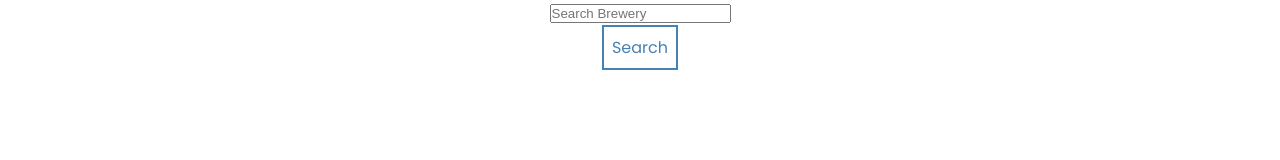
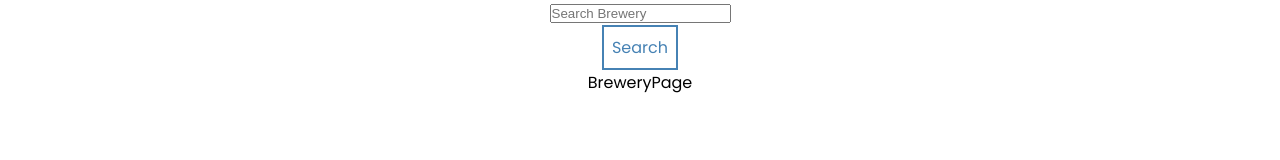
Before and after one commit to Jcparks84/Capstone, a React (Create React App) app in the folder frontend/: page / in a window 1280 px wide. Shown: the part 170-330 px from the top of the page. Built offline with nearby package versions, Linux system fonts and the light colour scheme; sample sign-in values are in the browser's storage.

Commit message:
Fixed Brewery Page Routing Issue + Able To Iosolate Brewery By Id

```diff
--- a/frontend/src/App.js
+++ b/frontend/src/App.js
@@ -22,8 +22,8 @@ import BreweryPage from "./pages/BreweryPage/BreweryPage";
 
 function App() {
 
-  const [currentBrewery, SetCurrentBrewery] = useState('')
-  console.log(currentBrewery)
+  const [currentUser, setCurrentUser] = useState('')
+  console.log(currentUser)
 
 
   return (
@@ -34,15 +34,15 @@ function App() {
           path="/"
           element={
             <PrivateRoute>
-            <SearchPage SetCurrentBrewery = {SetCurrentBrewery}/>
+            <SearchPage setCurrentUser = {setCurrentUser}/>
             </PrivateRoute>
           }
         />
         <Route
-          path="/brewery"
+          path="/brewery/:breweryId"
           element={
             <PrivateRoute>
-            <BreweryPage SetCurrentBrewery = {SetCurrentBrewery}/>
+            <BreweryPage setCurrentUser = {setCurrentUser}/>
             </PrivateRoute>
           }
         />
--- a/frontend/src/components/Reply/Reply.jsx
+++ b/frontend/src/components/Reply/Reply.jsx
@@ -46,4 +46,4 @@ const Reply = (props) => {
 
 };
 
-export default ReplyForm;
+export default Reply;
--- a/frontend/src/pages/BreweryPage/BreweryPage.js
+++ b/frontend/src/pages/BreweryPage/BreweryPage.js
@@ -1,14 +1,26 @@
-import React from 'react';
+import React, { useState } from 'react';
+import { useParams } from 'react-router-dom';
+import axios from 'axios';
+import Comment from '../../components/Comment/Comment';
+// import Reply from '../../components/Reply/reply';
 
 
 
-const BreweryPage = (props) => {
+const BreweryPage = () => {
+    const {breweryId} = useParams()
+    console.log("BreweryPage line 11", breweryId)
+
+
+
+
     return(
         <div className='BreweryList'>
-            {props.brewery.map((brewery, index)=>{
+            BreweryPage
+            {/* {props.brewery.map((brewery, index)=>{
                 return(
-                    <div>
-                        <div><h1>Brewery Page</h1></div>
+                    <div className='bob' key={index}>
+                        <div>
+                            <h1>Brewery Page</h1>
                         <p>{brewery.name}</p>
                         <p>{brewery.brewery_type}</p>
                         <p>{brewery.street}</p>
@@ -16,9 +28,10 @@ const BreweryPage = (props) => {
                         <p>{brewery.state}</p>
                         <p>{brewery.postal_code}</p>
                         <p>{brewery.website_url}</p>
+                        </div>
                     </div>
                 )
-            })}
+            })} */}
         </div>
     )
 }
--- a/frontend/src/pages/SearchPage/SearchPage.jsx
+++ b/frontend/src/pages/SearchPage/SearchPage.jsx
@@ -7,7 +7,8 @@ import { Link } from 'react-router-dom';
 
 const SearchPage = (props) => {
     const [brewery, setBrewery] = useState([]);
-    const [breweryId, setBreweryId] = useState ('')
+    const [breweryId, setBreweryId] = useState ('');
+    const [breweryResults, setBreweryResults] = useState ([])
 
     async function getBrewery(search){
         let response = await axios.get(
@@ -15,16 +16,24 @@ const SearchPage = (props) => {
         );
         console.log('Brewery', response.data)
         setBrewery(response.data)
-        props.SetCurrentBrewery(response.data)
+    }
+
+    // async function getBreweryById(setBreweryId){
+    //     let response = await axios.get(
+    //         `https://api.openbrewerydb.org/breweries/${setBreweryId}`
+    //     );
+    //     console.log('brewery id', response.data)
+    //     setBreweryId(response.data)
+    //     console.log(breweryId)
+    // }
+
+    const handleClick = (e, id) => {
+        e.preventDefault();
+        setBrewery(id)
+        console.log('handleClick', id)
     }
 
 
-
-    // const handleClick = (event) => {
-    //     event.preventDefault();
-    //     props.setCurrentBrewery()
-    //     console.log('handleClick')
-    // }
 
     return (
         <div className="container">
@@ -35,7 +44,7 @@ const SearchPage = (props) => {
                   {brewery.map((brewery, index)=>{
                       return(
                         <tr className='row' key={index}>
-                            <Link to = '/brewery'>Brewery Page</Link>
+                            <Link to={`/brewery/${brewery.id}`}>Details</Link>
                             <td>{brewery.name}</td>
                             <td>{brewery.city}</td>
                             <td>{brewery.state}</td>
@@ -44,7 +53,7 @@ const SearchPage = (props) => {
                   })}
               </tbody>
           </table>
-          {/* <BreweryPage brewery = {brewery}/> */}
+          <BreweryPage brewery = {brewery} setBreweryId = {setBreweryId}/>
         </div>
       );
 
```
